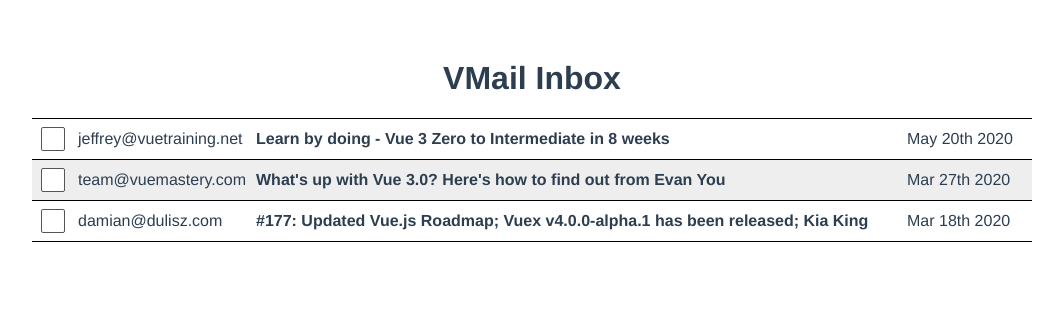
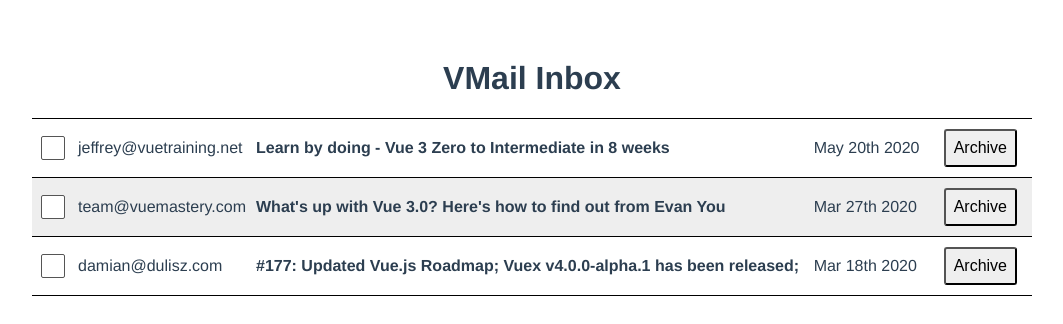
Before and after one commit to Rikstam/vue-gmail-clone, a Vue app in the folder app/: page / in a window 1280 px wide. Shown: the top 324 px of the page, without its empty margins (108-1171 px from the left). Built offline with nearby package versions, Linux system fonts and the light colour scheme.

Commit message:
Archive functionality

```diff
--- a/app/src/App.vue
+++ b/app/src/App.vue
@@ -12,6 +12,7 @@
             <p><strong> {{email.subject}}</strong></p>
           </td>
           <td class="date">{{format(new Date(email.sentAt), 'MMM do yyyy')}}</td>
+          <td><button @click="email.archived = true">Archive</button></td>
           </tr>
     </tbody>
   </table>
```
